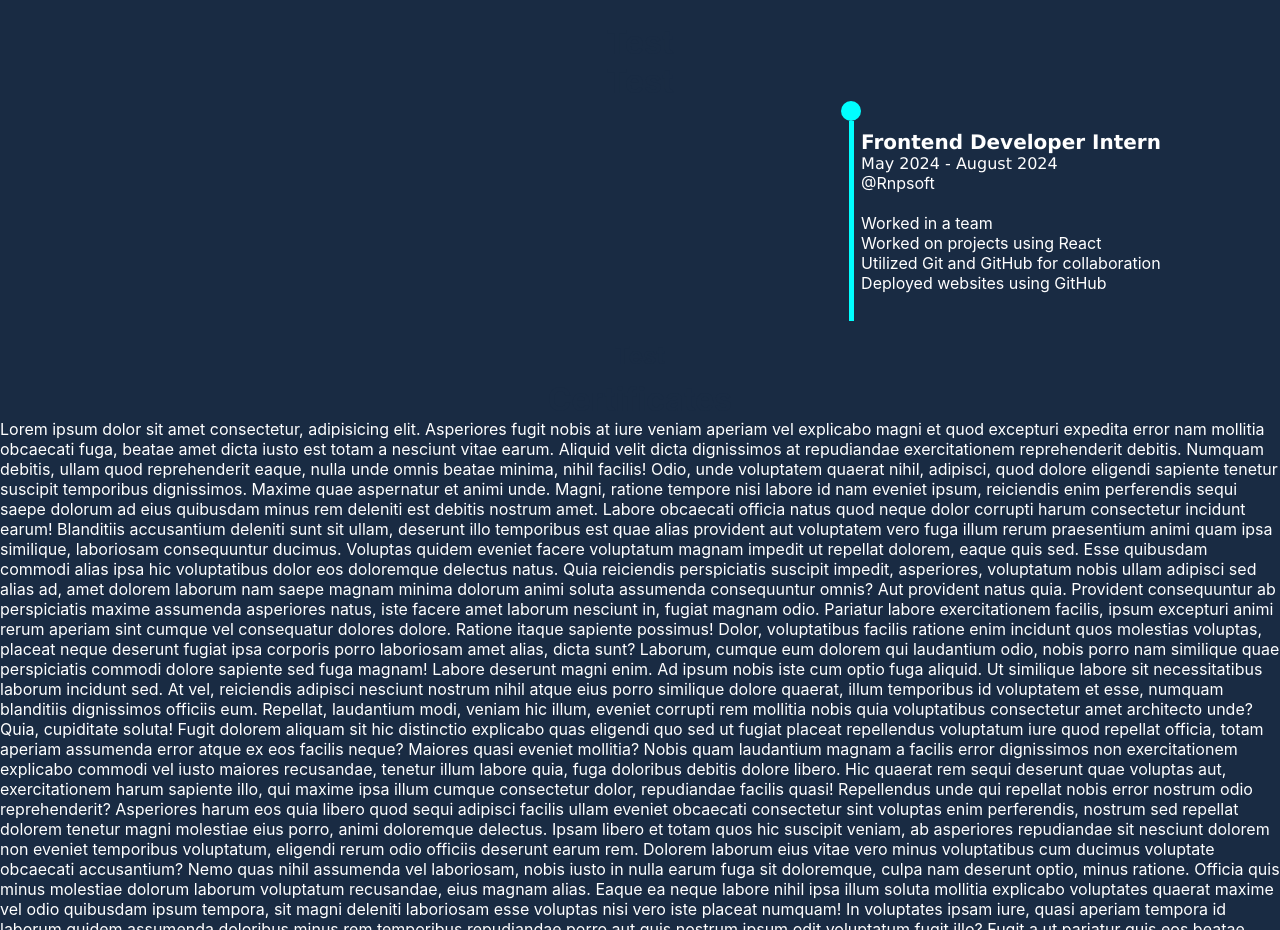
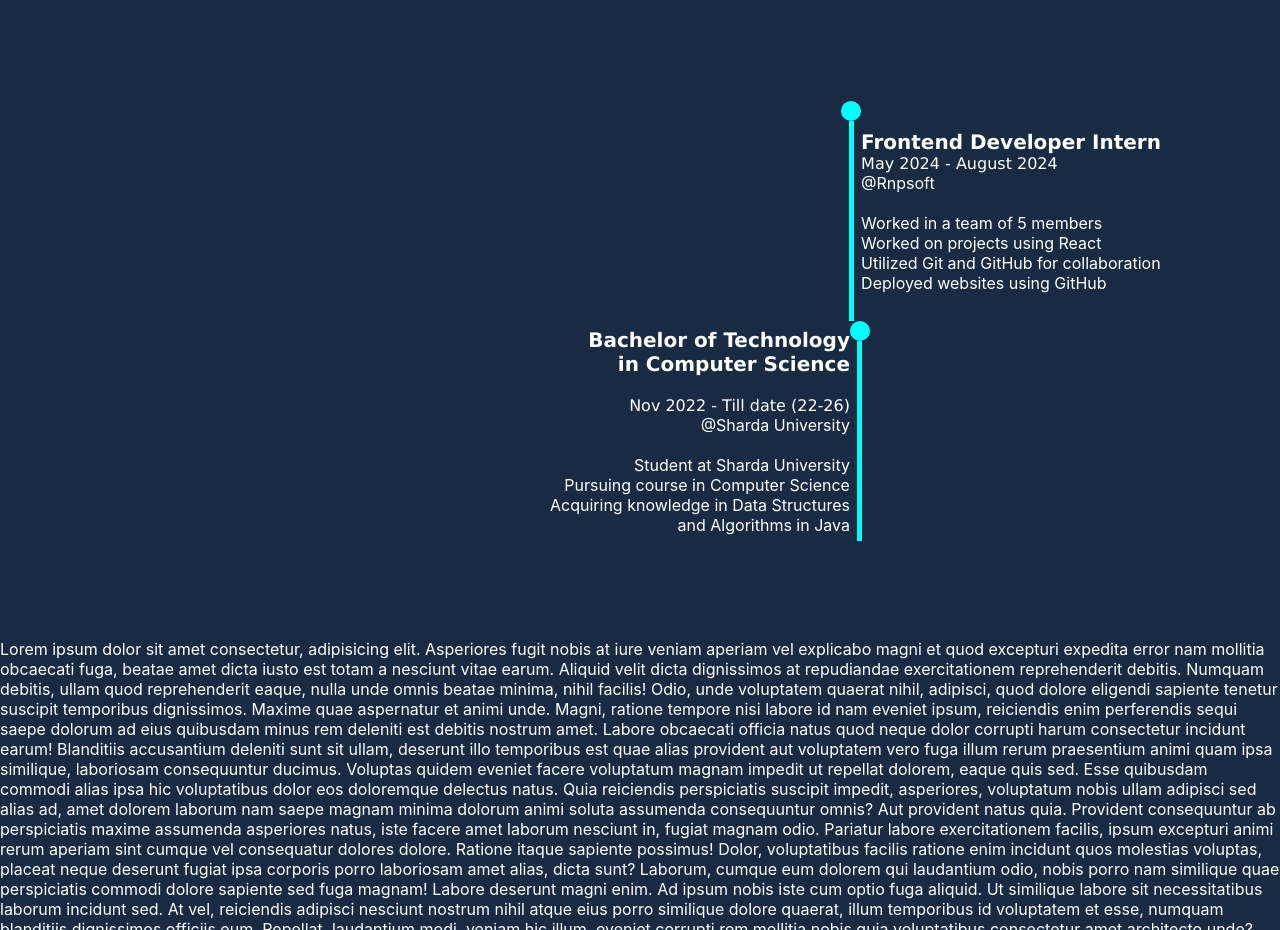
Before and after one commit to Ayush-Sharma-2023/myportfolio, a React (Create React App) app: page / in a window 1280 px wide. Shown: the part 1200-2130 px from the top of the page. Built offline with nearby package versions, Linux system fonts and the light colour scheme.

Commit message:
experience part completed

```diff
--- a/src/components/CSS_files/experience.module.css
+++ b/src/components/CSS_files/experience.module.css
@@ -30,7 +30,7 @@
   justify-content: center;
   width: 400px;
 
-  margin-left: 500px;
+  margin-left: 510px;
 
 }
 .jobD2{
@@ -41,10 +41,15 @@
   width: 400px;
 
   margin-left: 801px;
+  /* margin: auto; */
+
 
 }
 .content{
   margin: 0;
+  align-items: end;
+  justify-content: baseline;
+
 
 
 }
--- a/src/components/JSX_files/experience.jsx
+++ b/src/components/JSX_files/experience.jsx
@@ -9,33 +9,7 @@
       <div className={style.timeline}>
 
 
-        {/* <div className={style.container}>
-          <div className={style.jobD1}>
-           <div className={style.content}>
-              <p className={style.role1}>Frontend Developer Intern</p>
-              <p className={style.duration1}>May 2024 - August 2024</p>
 
-
-
-                <p className={style.company1} >
-                <a className={style.company1} href="https://rnpsoft.framer.website/" target="_blank"> @Rnpsoft</a> </p>
-                <br />
-
-              <p className={style.jobDesc1}>
-                Worked in a team <br />
-                Worked on projects using React <br />
-                Utilized Git and GitHub for collaboration <br />
-                Deployed websites using GitHub
-              </p>
-            </div>
-            <div className={style.pin}>
-              <div className={style.dot}></div>
-              <div className={style.Vline}></div>
-
-            </div>
-
-          </div>
-        </div> */}
 
         <div className={style.container}>
           <div className={style.jobD2}>
@@ -55,7 +29,7 @@
                 <br />
 
               <p className={style.jobDesc}>
-                Worked in a team <br />
+                Worked in a team of 5 members <br />
                 Worked on projects using React <br />
                 Utilized Git and GitHub for collaboration <br />
                 Deployed websites using GitHub
@@ -64,6 +38,38 @@
           </div>
         </div>
 
+
+          <div className={style.container}>
+          <div className={style.jobD1}>
+           <div className={style.content}>
+              <p className={style.role1}>Bachelor of Technology  <br />in Computer Science  </p> <br />
+              <p className={style.duration1}>Nov 2022 - Till date (22-26)</p>
+
+
+
+                <p className={style.company1} >
+                <a className={style.company1} href="https://www.sharda.ac.in/" target="_blank" rel="noreferrer"> @Sharda University</a> </p>
+                <br />
+
+              <p className={style.jobDesc1}>
+                Student at Sharda University <br />
+              Pursuing course in Computer Science <br />
+              Acquiring knowledge in Data Structures <br /> and Algorithms in Java
+
+
+
+
+              </p>
+            </div>
+            <div className={style.pin}>
+              <div className={style.dot}></div>
+              <div className={style.Vline}></div>
+
+            </div>
+
+          </div>
+        </div>
+
       </div>
     </>
   );
```
